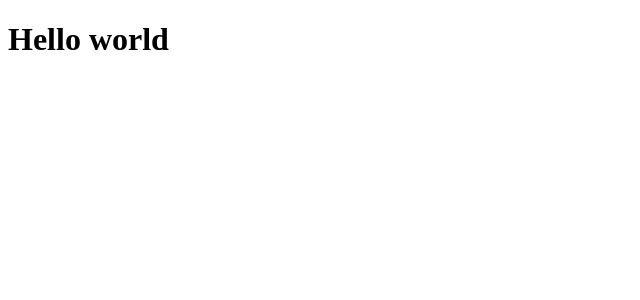
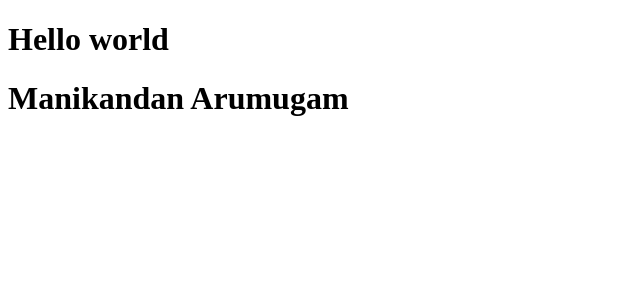
Before and after one commit to iamneo-production/1d11f13f-75c7-4dfa-bda4-2be9af6962ba, an Angular app in the folder angularapp/: page / in a window 1280 px wide. Shown: the top 300 px of the page, without its empty margins (0-640 px from the left). Built offline with nearby package versions, Linux system fonts and the light colour scheme.

Commit message:
htmlfile update

```diff
--- a/angularapp/src/app/app.component.html
+++ b/angularapp/src/app/app.component.html
@@ -1 +1,2 @@
 <h1>Hello world</h1>
+<h1>Manikandan Arumugam</h1>
```
